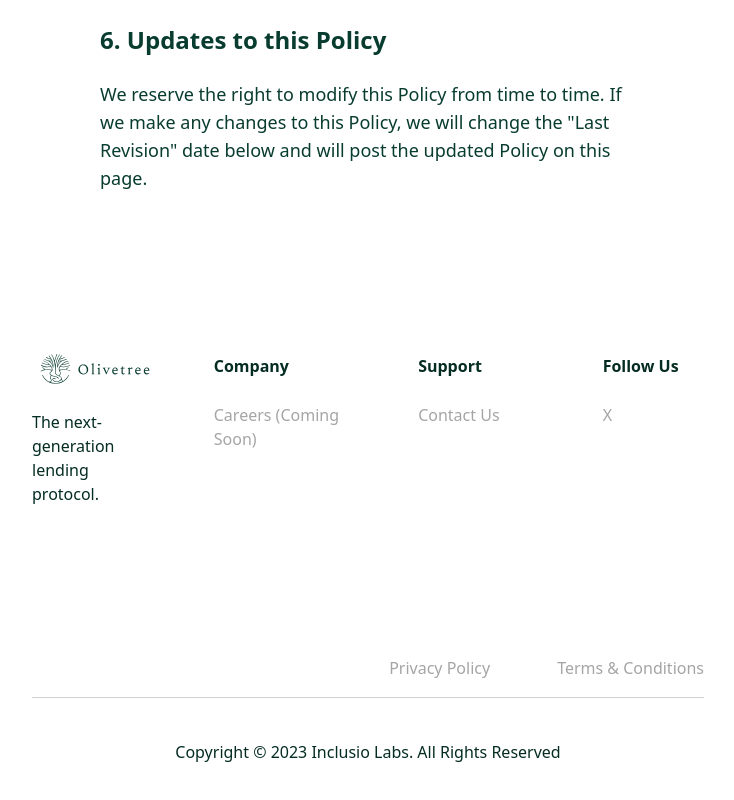
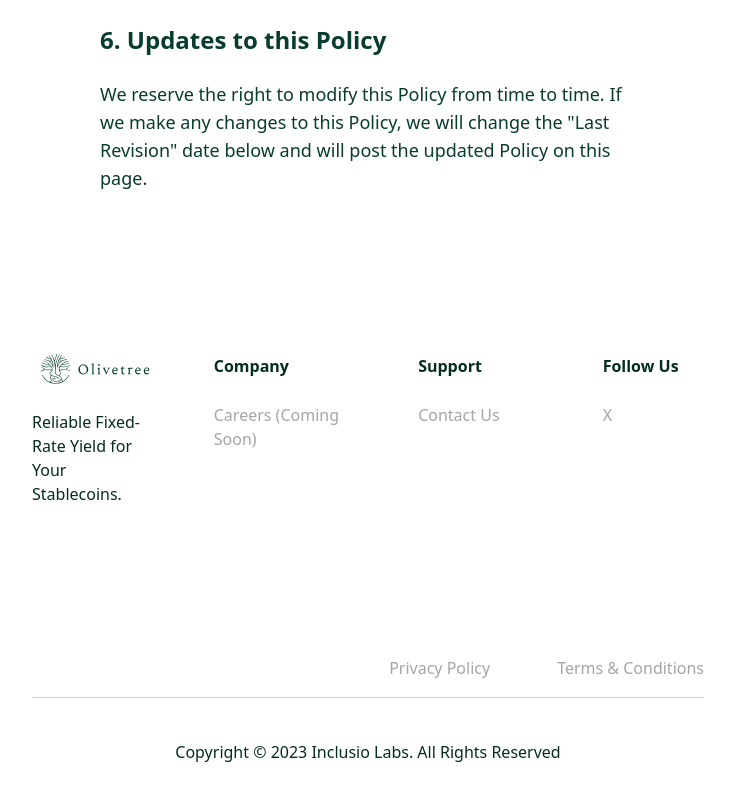
Before and after one commit to 0xukhezo/Olivetree, a Next.js app: page /privacy in a window 1280 px wide. Shown: the part 10484-11284 px from the top of the page, without its empty margins (272-1006 px from the left). Built offline with nearby package versions, Linux system fonts and the light colour scheme.

Commit message:
feat(components): add new texts

```diff
--- a/src/components/layout/Footer.tsx
+++ b/src/components/layout/Footer.tsx
@@ -28,7 +28,9 @@ export default function Footer() {
               height={50}
               className="ml-[15px] md:ml-0"
             />
-            <p className="mt-[25px]">The next-generation lending protocol.</p>
+            <p className="mt-[25px]">
+              Reliable Fixed-Rate Yield for Your Stablecoins.
+            </p>
           </div>
           <div>
             <h1 className="font-semibold">Company</h1>
--- a/src/components/sections/Why.tsx
+++ b/src/components/sections/Why.tsx
@@ -24,9 +24,6 @@ function Why() {
               Why Choose <br className="block md:hidden" /> Olivetree?
             </h1>
           </div>
-          <div className="max-w-[484px] xl:mx-auto">
-            Earn a high fixed-rate yield on-chain without lockups or variability
-          </div>
         </div>
         <div>
           <div className="grid lg:grid-cols-2 ">
@@ -46,8 +43,7 @@ function Why() {
                 }
                 text={
                   <p className="text-greenDark ">
-                    Olivetree brings you an attractive,
-                    <span className="font-bold">fixed-rate yield backed </span>
+                    Olivetree brings you an attractive fixed-rate yield backed
                     by broadly-diversified RWA private credit. No more variable
                     yield positions that underperform over time, only
                     predictable yields that can be compounded with confidence.
@@ -115,6 +111,7 @@ function Why() {
                     Reliable.
                     <br /> Fixed Yields.
                     <br /> Automated Income.
+                    <br /> More Money.
                   </h1>
                 }
                 text={
```
